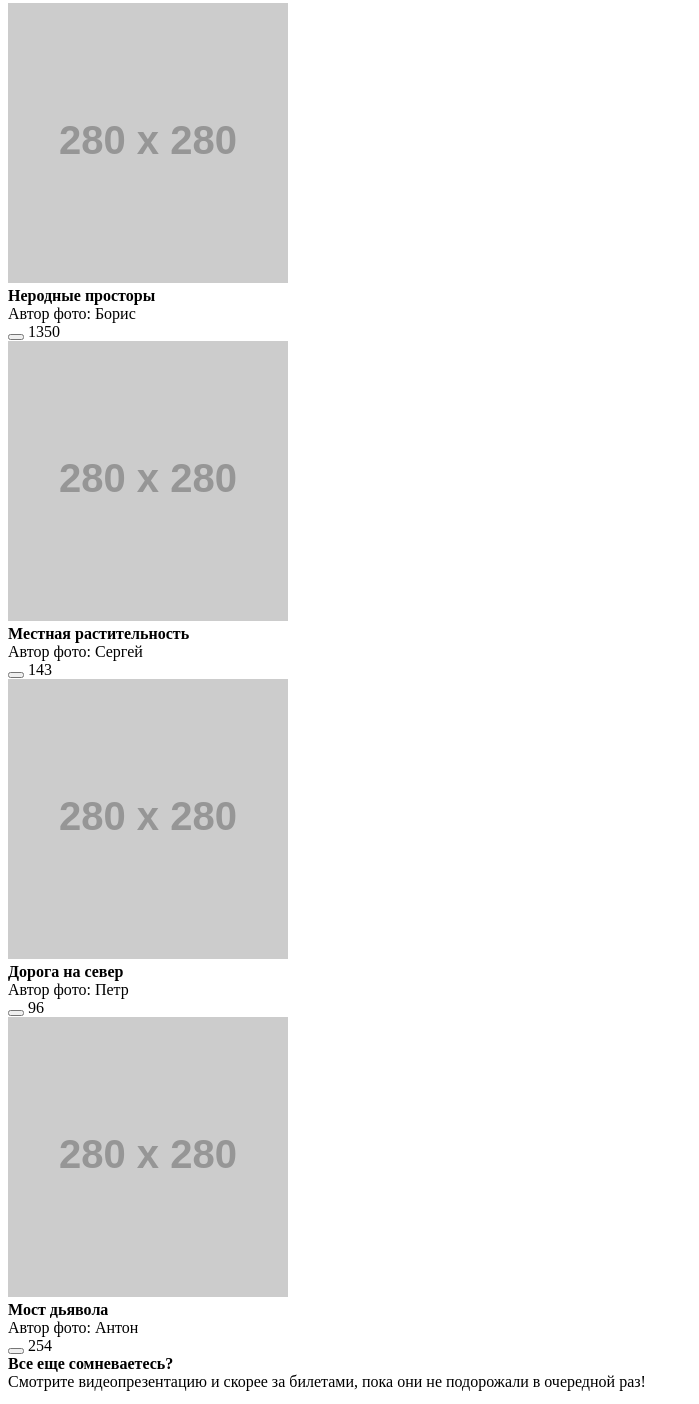
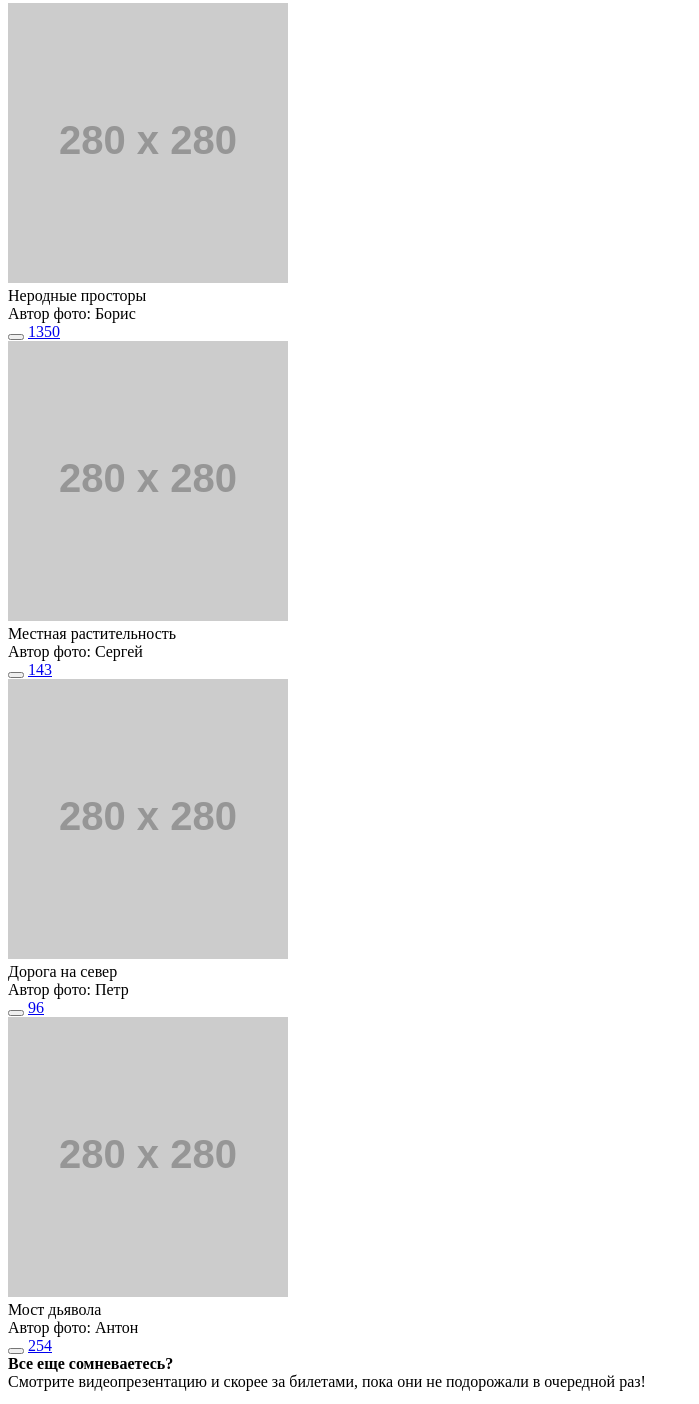
Before and after one commit to alexx150489/40730-sedona, a website: page photo.html in a window 1280 px wide. Shown: the part 703-2107 px from the top of the page, without its empty margins (0-699 px from the left). Drawn offline with Linux system fonts and the light colour scheme; placeholder pictures from the web are drawn by us.

Commit message:
Изменил верстку блока media-item

```diff
--- a/photo.html
+++ b/photo.html
@@ -21,7 +21,7 @@
         <img src="http://placehold.it/102x83" width="102" height="83" alt="">
       </figure>
 
-      <button class="page-header__toogle">Меню</button>
+      <button class="page-header__toogle">Мен</button>
     </header>
 
 
@@ -38,69 +38,69 @@
 
     <div class="media-items">
       <article class="media-item">
-        <a href="" class="media-item__link">
+        <a href="#" class="media-item__link">
           <img src="http://placehold.it/280x280" width="280" height="280" alt="" class="media-item__image">
         </a>
 
         <div class="media-item__description">
-          <b class="media-item__title">Неродные просторы</b>
+          <div class="media-item__title">Неродные просторы</div>
           <div class="media-item__author">Автор фото: Борис</div>
         </div>
 
         <div class="media-item__likes">
           <button class="media-item__likes-btn"></button>
-          <span class="media-item__likes-count">1350</span>
+          <a href="#" class="media-item__likes-count">1350</a>
         </div>
       </article>
 
 
       <article class="media-item">
-        <a href="" class="media-item__link">
+        <a href="#" class="media-item__link">
           <img src="http://placehold.it/280x280" width="280" height="280" alt="" class="media-item__image">
         </a>
 
         <div class="media-item__description">
-          <b class="media-item__title">Местная растительность</b>
+          <div class="media-item__title">Местная растительность</div>
           <div class="media-item__author">Автор фото: Сергей</div>
         </div>
 
         <div class="media-item__likes">
           <button class="media-item__likes-btn"></button>
-          <span class="media-item__likes-count">143</span>
+          <a href="#" class="media-item__likes-count">143</a>
         </div>
       </article>
 
 
       <article class="media-item">
-        <a href="" class="media-item__link">
+        <a href="#" class="media-item__link">
           <img src="http://placehold.it/280x280" width="280" height="280" alt="" class="media-item__image">
         </a>
 
         <div class="media-item__description">
-          <b class="media-item__title">Дорога на север</b>
+          <div class="media-item__title">Дорога на север</div>
           <div class="media-item__author">Автор фото: Петр</div>
         </div>
 
         <div class="media-item__likes">
           <button class="media-item__likes-btn"></button>
-          <span class="media-item__likes-count">96</span>
+          <a href="#" class="media-item__likes-count">96</a>
         </div>
       </article>
 
 
       <article class="media-item">
-        <a href="" class="media-item__link">
+        <a href="#" class="media-item__link">
           <img src="http://placehold.it/280x280" width="280" height="280" alt="" class="media-item__image">
         </a>
 
         <div class="media-item__description">
-          <b class="media-item__title">Мост дьявола</b>
+          <div class="media-item__title">Мост дьявола</div>
           <div class="media-item__author">Автор фото: Антон</div>
         </div>
 
         <div class="media-item__likes">
           <button class="media-item__likes-btn"></button>
-          <span class="media-item__likes-count">254</span>
+          <a href="#" class="media-item__likes-count">254</a>
         </div>
       </article>
     </div>
```
